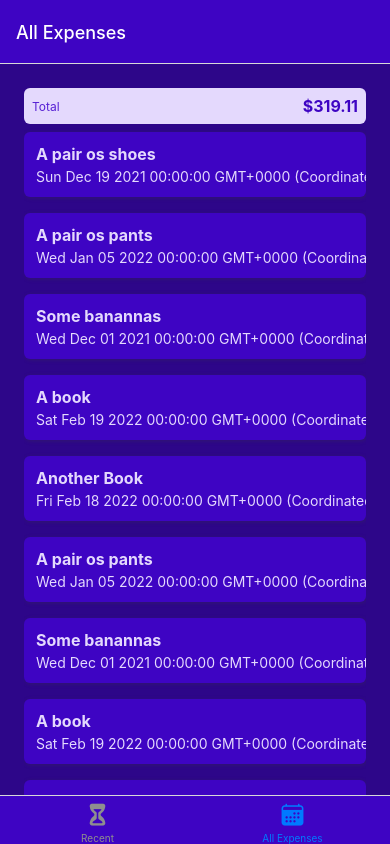
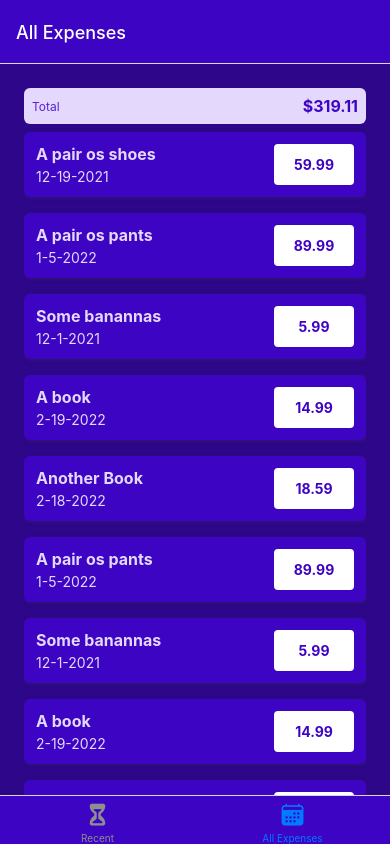
Before and after one commit to judo2000/react-native_expense-tracker, a React Native app: screen /AllExpenses in a window 390 px wide. Built offline with nearby package versions, Linux system fonts and the light colour scheme.

Commit message:
Create date.js with a function to properly formate date

```diff
--- a/constants/ExpensesOutput/ExpenseItem.js
+++ b/constants/ExpensesOutput/ExpenseItem.js
@@ -1,4 +1,5 @@
 import { View, Text, Pressable, StyleSheet } from 'react-native';
+import { getFormattedDate } from '../../utils/date';
 import { GlobalStyles } from '../styles';
 
 const ExpenseItem = ({ description, amount, date }) => {
@@ -9,10 +10,10 @@ const ExpenseItem = ({ description, amount, date }) => {
           <Text style={[styles.textBase, styles.description]}>
             {description}
           </Text>
-          <Text style={styles.textBase}>{date.toString()}</Text>
+          <Text style={styles.textBase}>{getFormattedDate(date)}</Text>
         </View>
         <View style={styles.amountContainer}>
-          <Text style={styles.amount}>{amount}</Text>
+          <Text style={styles.amount}>{amount.toFixed(2)}</Text>
         </View>
       </View>
     </Pressable>
@@ -50,6 +51,7 @@ const styles = StyleSheet.create({
     justifyContent: 'center',
     alignItems: 'center',
     borderRadius: 4,
+    minWidth: 80,
   },
   amount: {
     color: GlobalStyles.colors.primary500,
--- /dev/null
+++ b/utils/date.js
@@ -0,0 +1,3 @@
+export const getFormattedDate = (date) => {
+  return `${date.getMonth() + 1}-${date.getDate()}-${date.getFullYear()}`;
+};
```
